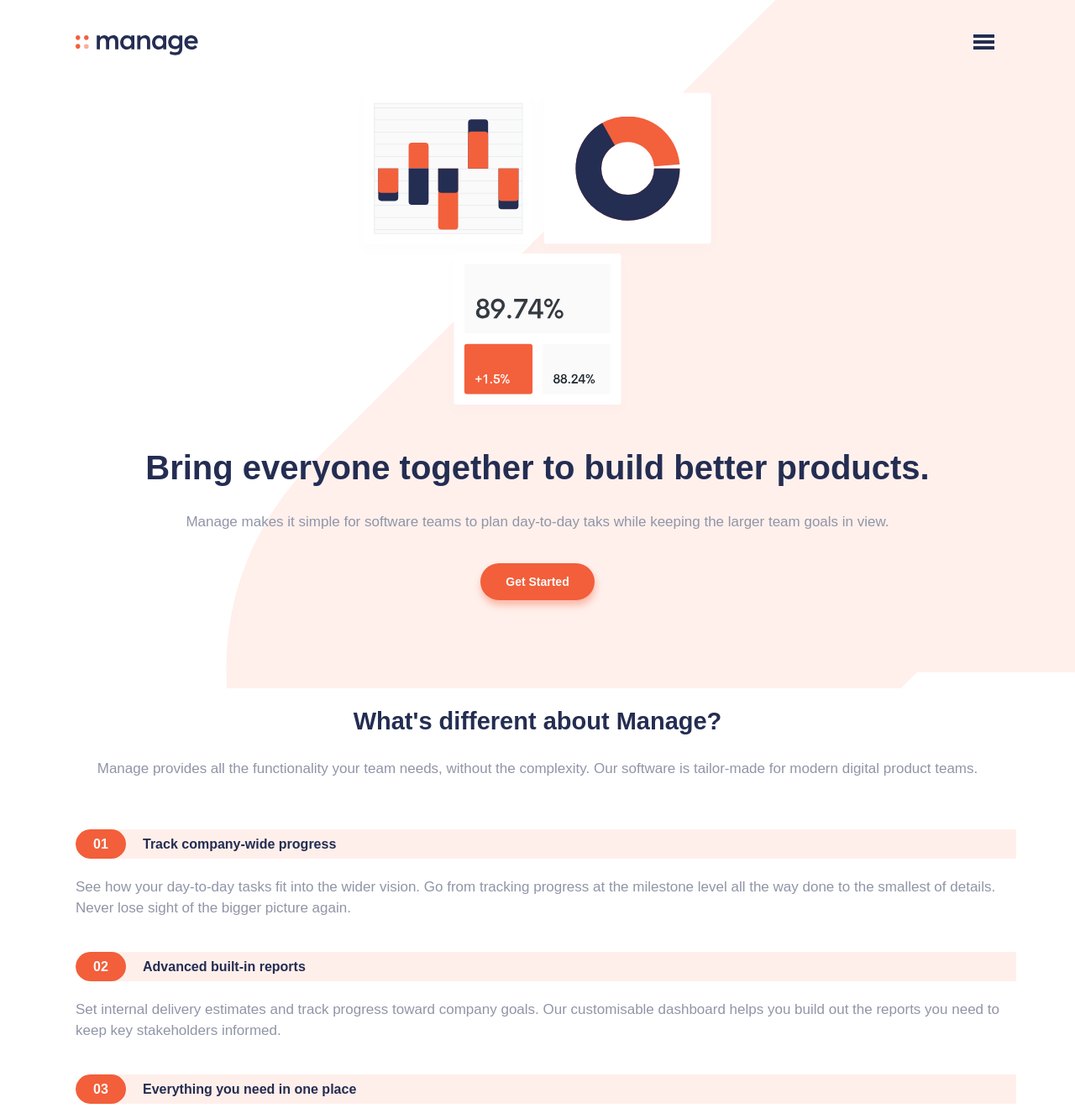
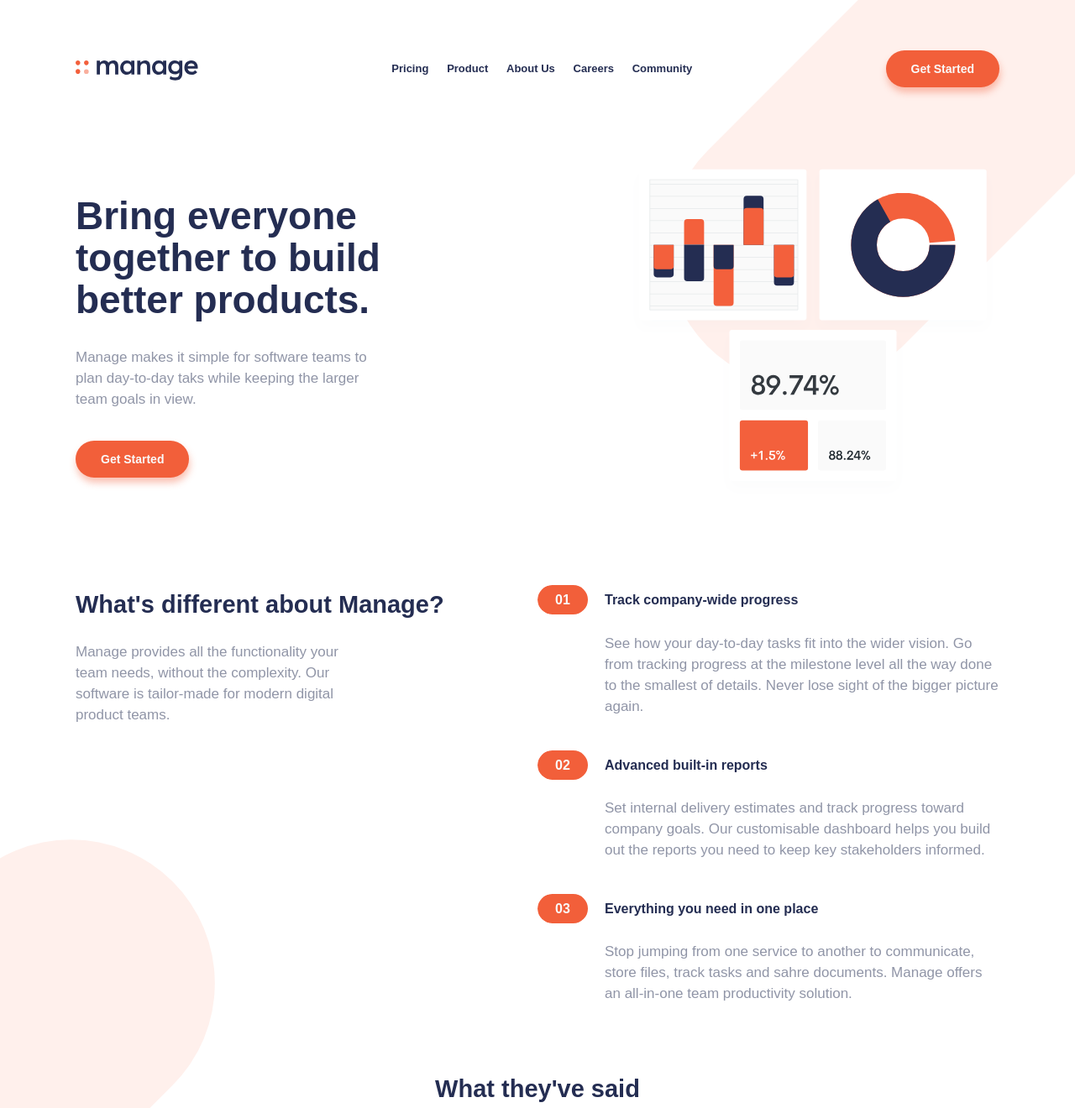
Before and after one commit to lucas-rocha/manage-landing-page, a website: page src/index.html in a window 1280 px wide. Shown: the top 1320 px of the page at 84% size. Drawn offline with nearby package versions, Linux system fonts and the light colour scheme; files that its build step writes are made by us from their sources.

Commit message:
Update mobile styles

```diff
--- a/src/scss/_layout.scss
+++ b/src/scss/_layout.scss
@@ -18,13 +18,30 @@
     top: 0;
     right: 0;
     z-index: -9999;
+    @media (min-width: 530px) {
+      background-position: 20vw -23vw;
+    }
+    @media (min-width: 615px) {
+      background-position: 17vw -35vw;
+    }
+    @include screen-sm {
+      background-position: 46vw -13vw;
+      background-size: 67vw auto;
+    }
+    @media (min-width: 915px) {
+      background-position: 57vw -24vw;
+    }
+    @include screen-md {
+      background-position: 62vw -12vw;
+      background-size: 48vw auto;
+    }
   }
 }
 .header__container {
   display: flex;
   justify-content: space-between;
   align-items: center;
-  padding-top: 4rem;
+  padding-top: 6rem;
 }
 
 /*------- SECTION INTRO ---------*/
@@ -33,6 +50,13 @@
   flex-direction: column;
   justify-content: center;
   align-items: center;
+  @include screen-sm {
+    flex-direction: row-reverse;
+  }
+  @include screen-md {
+    padding-top: 7rem;
+    justify-content: space-between;
+  }
 }
 
 /*------- CONTENT SECTION -------*/
@@ -50,15 +74,39 @@
     z-index: -99;
     right: 0;
     top: -60vw;
+
+    @include screen-sm {
+      top: 20vw;
+      background-position: -36vw 35vw;
+      background-size: 70% auto;
+    }
+    @media (min-width: 877px) {
+      background-position: -39vw 32vw;
+      background-size: 70% auto;
+    }
+    @media (min-width: 930px) {
+      background-position: -26vw 14vw;
+      background-size: 53% auto;
+    }
+    @include screen-md {
+      background-position: -30vw 10vw;
+      background-size: 50% auto;
+    }
   }
 }
 
 .features__container {
   padding-top: 6rem;
+  @include screen-sm {
+    display: flex;
+  }
 }
 
 .testimonials__container {
   padding-bottom: 5rem;
+  @include screen-md {
+    padding-bottom: 10rem;
+  }
 }
 
 .get-started {
--- a/src/scss/_module.scss
+++ b/src/scss/_module.scss
@@ -35,9 +35,22 @@
 .icon-hamburger {
   background: transparent;
   border: 0;
+  @include screen-md {
+    display: none;
+  }
 }
 .icon-close {
   z-index: 99;
+}
+.menu-desktop {
+  @include screen-md {
+    display: block;
+  }
+}
+.header__button {
+  @include screen-md {
+    display: block;
+  }
 }
 .menu-desktop__link {
   font-size: 1.3rem;
@@ -78,9 +91,18 @@
 .intro__title,
 .intro__paragraph {
   text-align: center;
+  @include screen-sm {
+    text-align: inherit;
+  }
 }
 .main-intro {
   text-align: center;
+  @include screen-sm {
+    text-align: initial;
+  }
+  @include screen-md {
+    width: 40rem;
+  }
 }
 .intro__illustration {
   width: 100%;
@@ -89,9 +111,16 @@
 }
 .intro__title {
   color: $DarkBlue;
+  @include screen-md {
+    font-size: 4.6rem;
+    line-height: 5rem;
+  }
 }
 .intro__paragraph {
   color: $DarkGrayishBlue;
+  @include screen-md {
+    width: 35rem;
+  }
 }
 .intro__button {
   margin: 2rem 0;
@@ -101,15 +130,37 @@
 
 .features-intro {
   text-align: center;
+  @include screen-sm {
+    text-align: left;
+    width: 50%;
+  }
+}
+.features-intro__title {
+  @include screen-md {
+    text-align: left;
+  }
 }
 .features-intro__paragraph {
   color: $DarkGrayishBlue;
+  @include screen-md {
+    max-width: 35rem;
+  }
 }
+
 .feature-content {
   margin-top: 6rem;
+  @include screen-sm {
+    margin-top: 0;
+    width: 50%;
+  }
 }
 .feature {
   margin-top: 4rem;
+  &:first-child {
+    @include screen-sm {
+      margin-top: 0;
+    }
+  }
 }
 .feature__title {
   display: flex;
@@ -134,10 +185,17 @@
     text-align: center;
     margin-right: 2rem;
   }
+
+  @include screen-md {
+    background: transparent;
+  }
 }
 .feature__paragraph {
   color: $DarkGrayishBlue;
   text-align: left;
+  @include screen-md {
+    margin-left: 8rem;
+  }
 }
 
 /* ------------- section testimonials ---------------------- */
```
